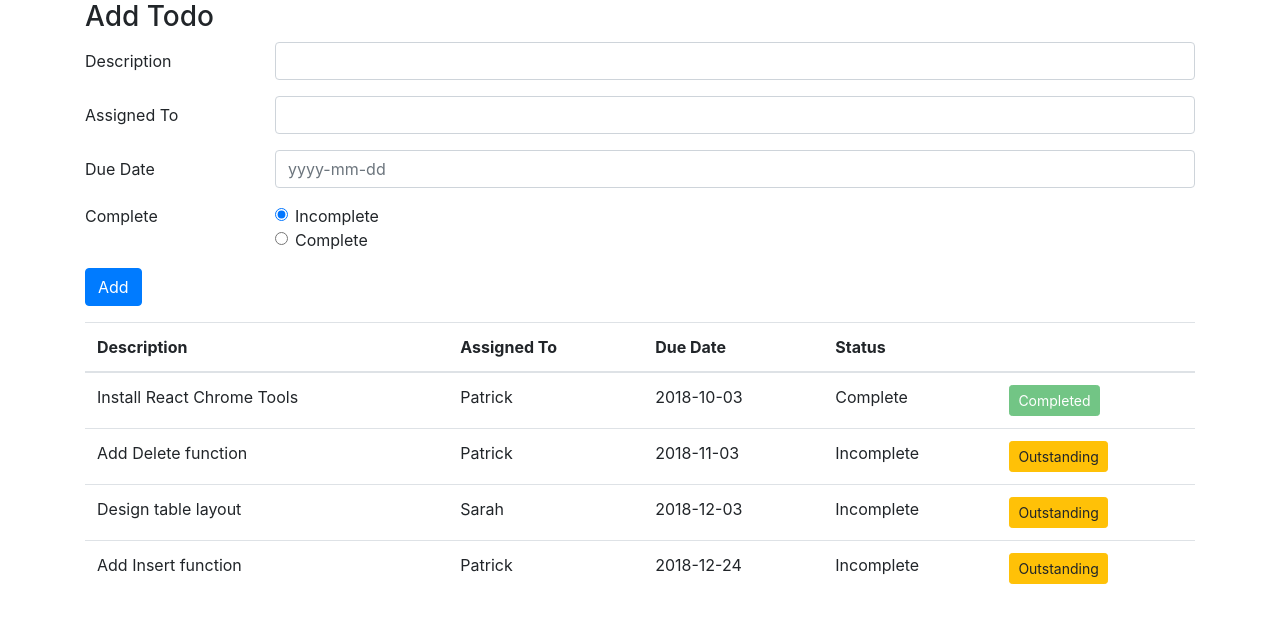
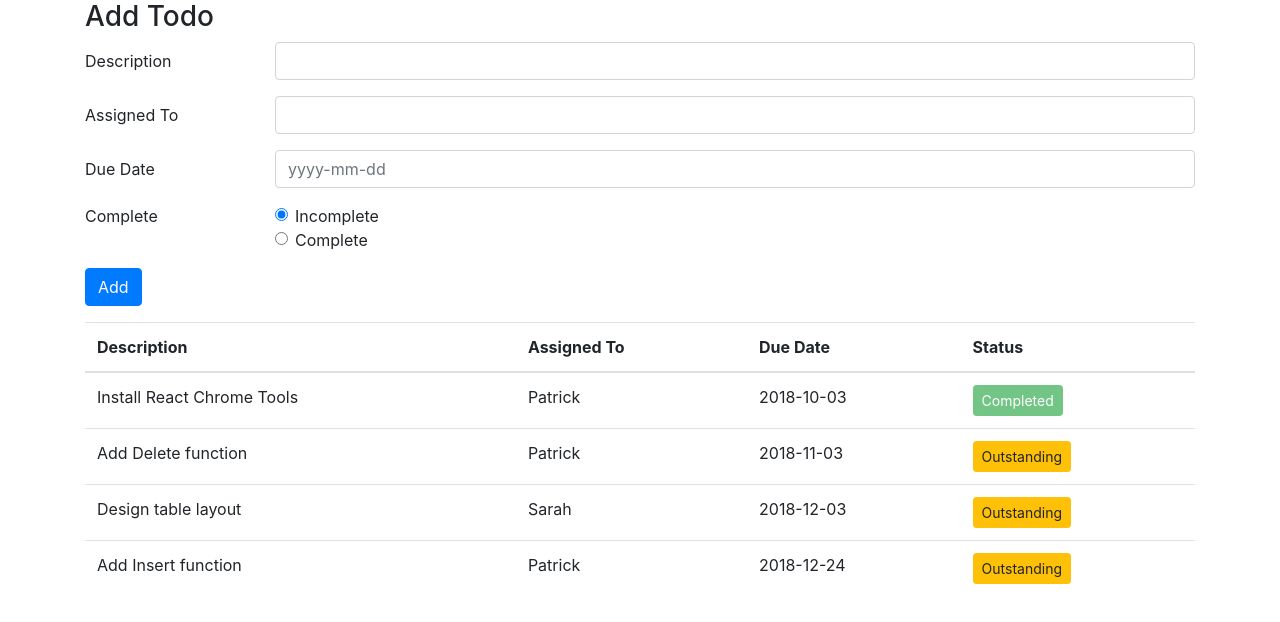
Before and after one commit to PatrickEODonnell/react-1-todo, a React (Create React App) app: page / in a window 1280 px wide. Shown: the top 622 px of the page. Built offline with nearby package versions, Linux system fonts and the light colour scheme.

Commit message:
Removed redundant Status column

```diff
--- a/src/components/addTodo.jsx
+++ b/src/components/addTodo.jsx
@@ -14,7 +14,6 @@ class AddTodo extends Component {
     status: "Incomplete"
   };
   handleChange(e) {
-    //this.setState({ text: e.target.value });
     console.log(e.target.value, e.target);
     if (e.target.id === "description") {
       this.setState({ description: e.target.value });
--- a/src/components/todoTd.jsx
+++ b/src/components/todoTd.jsx
@@ -6,7 +6,6 @@ class TodoTd extends Component {
         <td>{this.props.todo.description}</td>
         <td>{this.props.todo.assignedTo}</td>
         <td>{this.props.todo.dueDate}</td>
-        <td>{this.props.todo.status}</td>
         <td>
           {this.props.todo.status === "Incomplete" ? (
             <button
--- a/src/components/todos.jsx
+++ b/src/components/todos.jsx
@@ -1,30 +1,7 @@
 import React, { Component } from "react";
-// import { getToDos, createTodo } from "../services/fakeToDoService";
 import TodoTd from "../components/todoTd";
-// import AddTodo from "../components/addTodo";
+
 class Todos extends Component {
-  // state = {
-  //   todos: getToDos()
-  // };
-  // handleComplete = todo => {
-  //   // todo.status = "Complete";
-  //   console.log(todo);
-  //   const todos = [...this.props.todos];
-  //   const index = todos.indexOf(todo);
-  //   todos[index] = { ...todo };
-  //   todos[index].status = "Complete";
-  //   this.setState({ todos });
-  // };
-  // newTodo = createTodo();
-
-  // handleAdd = todo => {
-  //   console.log("handleAdd");
-  //   // todo.status = "Incomplete";
-  //   const todos = [...this.state.todos];
-  //   todos.push(todo);
-  //   this.setState({ todos });
-  // };
-
   render() {
     return (
       <React.Fragment>
@@ -35,7 +12,6 @@ class Todos extends Component {
               <th>Assigned To</th>
               <th>Due Date</th>
               <th>Status</th>
-              <th />
             </tr>
           </thead>
           <tbody>
```
